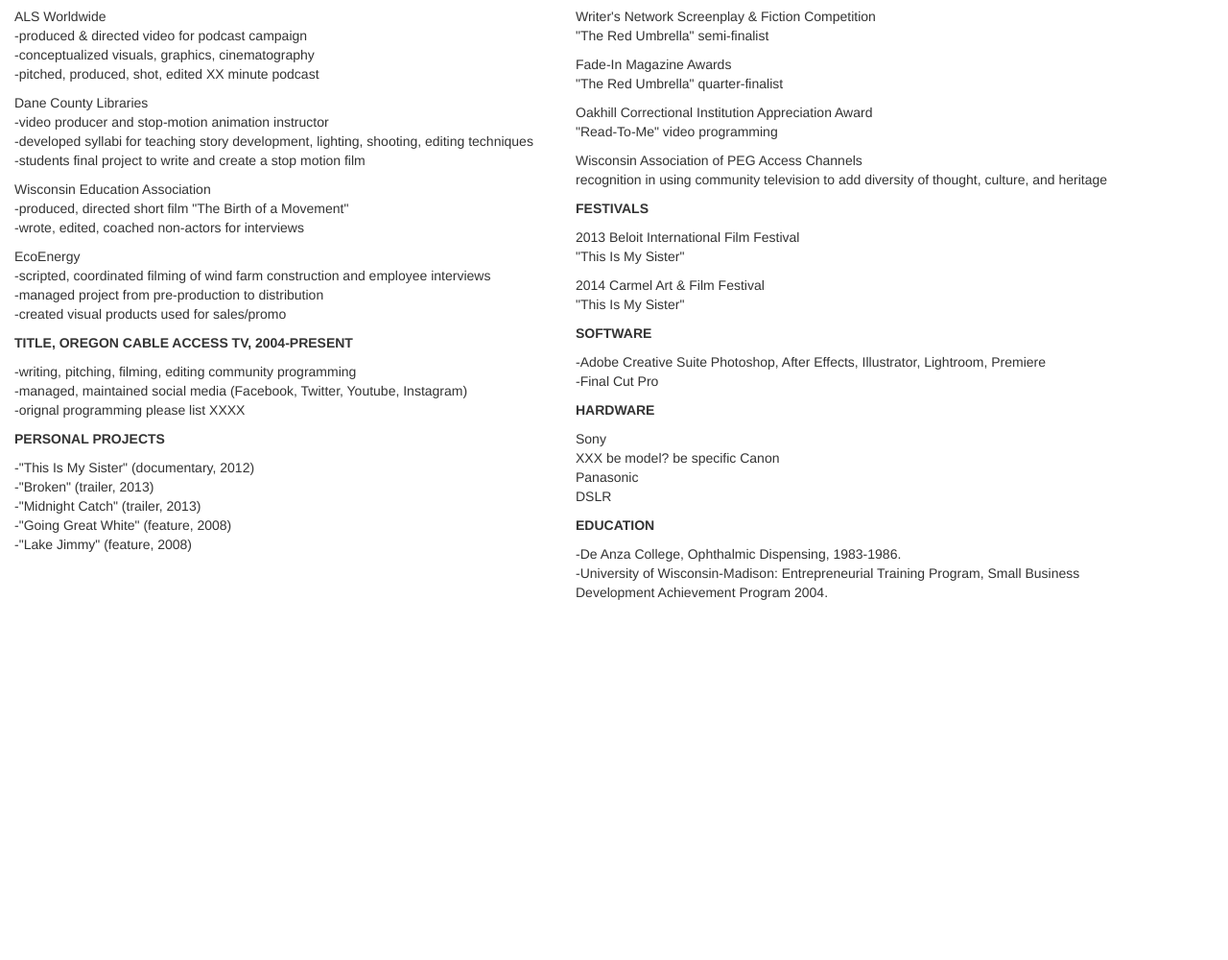
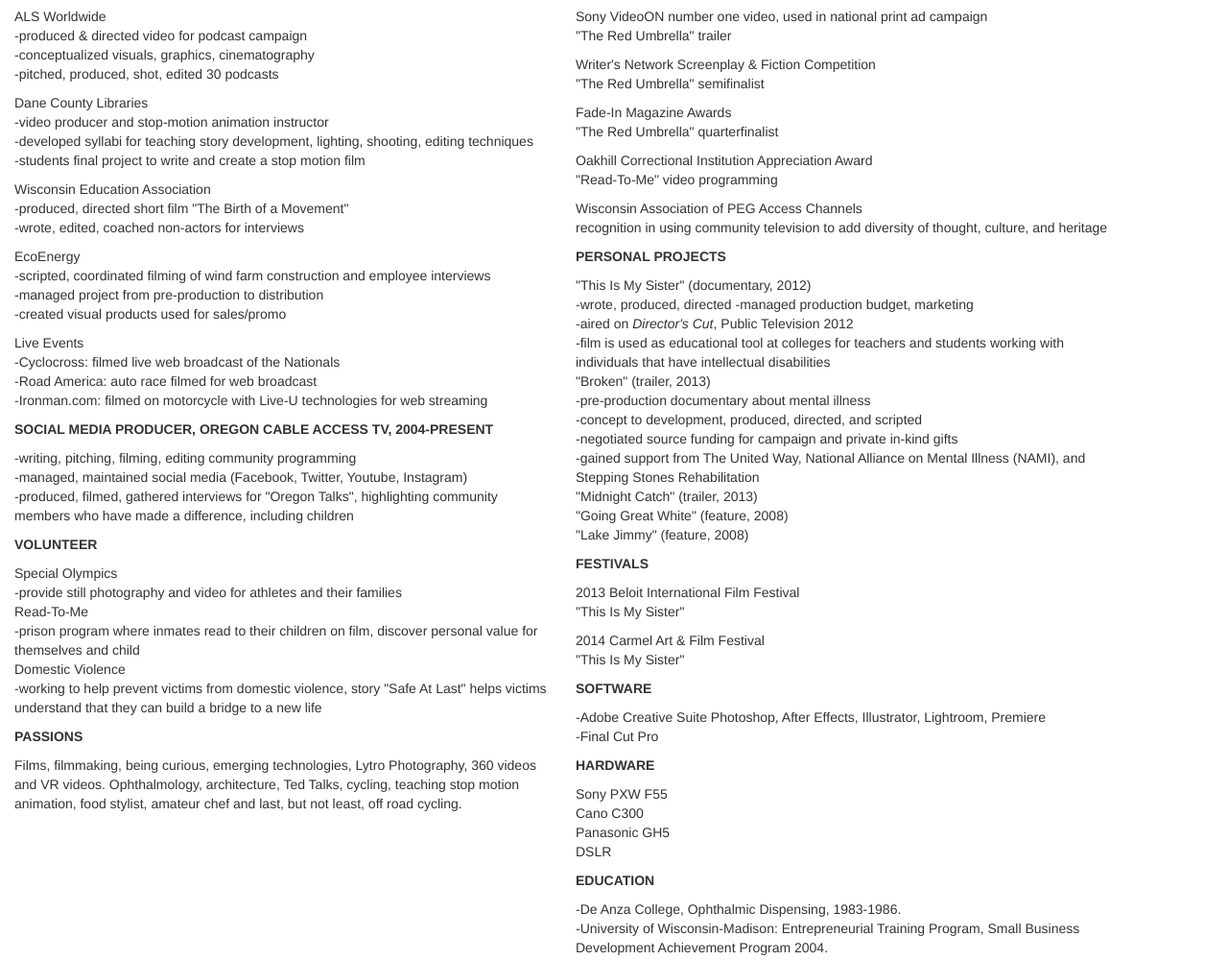
Before and after one commit to tokocaruso/fgc, a plain HTML site: page index.html in a window 1280 px wide. Shown: the part 293-1293 px from the top of the page at 96% size. Before the commit the page ends 930 px from the top, so only its background shows below. Drawn offline with nearby package versions, Linux system fonts and the light colour scheme; a web font is replaced by a local one.

Commit message:
Update index.html

```diff
--- a/index.html
+++ b/index.html
@@ -49,7 +49,7 @@ Stanley Pictures,
 <p class="content">ALS Worldwide<br>
 -produced & directed video for podcast campaign <br>
 -conceptualized visuals, graphics, cinematography<br>
--pitched, produced, shot, edited XX minute podcast <br>
+-pitched, produced, shot, edited 30 podcasts <br>
 </p>
 
 <p class="content">Dane County Libraries<br>
@@ -67,40 +67,79 @@ Stanley Pictures,
 -managed project from pre-production to distribution <br>
 -created visual products used for sales/promo<br>
 </p>
-<p class="heading">title, Oregon Cable Access TV, 2004-Present</p>
+<p class="content">Live Events<br>
+-Cyclocross: filmed live web broadcast of the Nationals<br>
+-Road America: auto race filmed for web broadcast<br>
+-Ironman.com: filmed on motorcycle with Live-U technologies for web streaming
+
+</p>
+<p class="heading">Social Media Producer, Oregon Cable Access TV, 2004-Present</p>
 
 <p class="content">-writing, pitching, filming, editing community programming<br>
 -managed, maintained social media (Facebook, Twitter, Youtube, Instagram)<br>
--orignal programming please list XXXX
+-produced, filmed, gathered interviews for "Oregon Talks", highlighting community members who have made a difference, including children
+
 </p>
 
-<p class="heading">personal projects</p>
-<p class="content">-"This Is My Sister"
-(documentary, 2012)<br>
--"Broken" (trailer, 2013)<br>
--"Midnight Catch"
-(trailer, 2013)<br>
--"Going Great White"
-(feature, 2008)<br>
--"Lake Jimmy"
-(feature, 2008)<br>
+
+
+
+<p class="heading">volunteer</p>
+<p class="content">
+Special Olympics<br>
+-provide still photography and video for athletes and their families<br>
+Read-To-Me<br>
+-prison program where inmates read to their children on film, discover personal value for themselves and child<br>
+Domestic Violence<br>
+-working to help prevent victims from domestic violence, story "Safe At Last" helps victims understand that they can build a bridge to a new life
+
+<p class="heading">passions</p>
+<p class="content">
+Films, filmmaking, being curious, emerging technologies, Lytro Photography, 360 videos
+and VR videos. Ophthalmology, architecture, Ted Talks, cycling, teaching stop motion animation,
+food stylist, amateur chef and last, but not least, off road cycling.
 </p>
 
+</p>
+</p>
 </div>
 <div id ="color" class="col-md-6">
 
 <p class="heading">awards</p>
+
+<p class="content">Sony VideoON number one video, used in national print ad campaign <br>
+"The Red Umbrella" trailer </p>
 <p class="content">Writer's Network Screenplay & Fiction Competition<br>
-"The Red Umbrella" semi-finalist </p>
+"The Red Umbrella" semifinalist </p>
 
 <p class="content">Fade-In Magazine Awards<br>
-"The Red Umbrella" quarter-finalist</p>
+"The Red Umbrella" quarterfinalist</p>
 
 <p class="content">Oakhill Correctional Institution Appreciation Award<br>
 "Read-To-Me" video programming </p>
 
 <p class="content">Wisconsin Association of PEG Access Channels<br>
 recognition in using community television to add diversity of thought, culture, and heritage </p>
+
+<p class="heading">personal projects</p>
+<p class="content">"This Is My Sister"
+(documentary, 2012)<br>
+-wrote, produced, directed
+-managed production budget, marketing<br>
+-aired on <em>Director's Cut</em>, Public Television 2012<br>
+-film is used as educational tool at colleges for teachers and students working with individuals that have intellectual disabilities<br>
+"Broken" (trailer, 2013)<br>
+-pre-production documentary about mental illness<br>
+-concept to development, produced, directed, and scripted<br>
+-negotiated source funding for campaign and private in-kind gifts<br>
+-gained support from The United Way, National Alliance on Mental Illness (NAMI), and Stepping Stones Rehabilitation<br>
+"Midnight Catch"
+(trailer, 2013)<br>
+"Going Great White"
+(feature, 2008)<br>
+"Lake Jimmy"
+(feature, 2008)<br>
+</p>
 
 <p class="heading">festivals</p>
 <p class="content">2013 Beloit International Film Festival <br>
@@ -117,9 +156,9 @@ Photoshop, After Effects, Illustrator, Lightroom, Premiere<br>
 </p>
 
 <p class="heading">hardware</p>
-<p class="content">Sony<br>XXX be model? be specific
-Canon<br>
-Panasonic<br>
+<p class="content">Sony PXW F55<br>
+Cano C300<br>
+Panasonic GH5<br>
 DSLR</p>
 
 <p class="heading">education</p>
```
